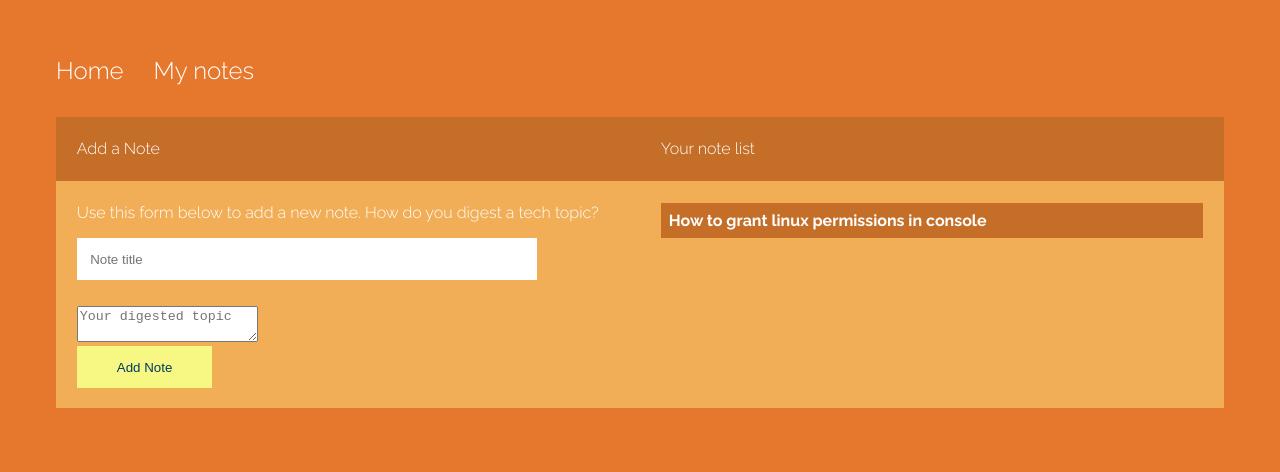
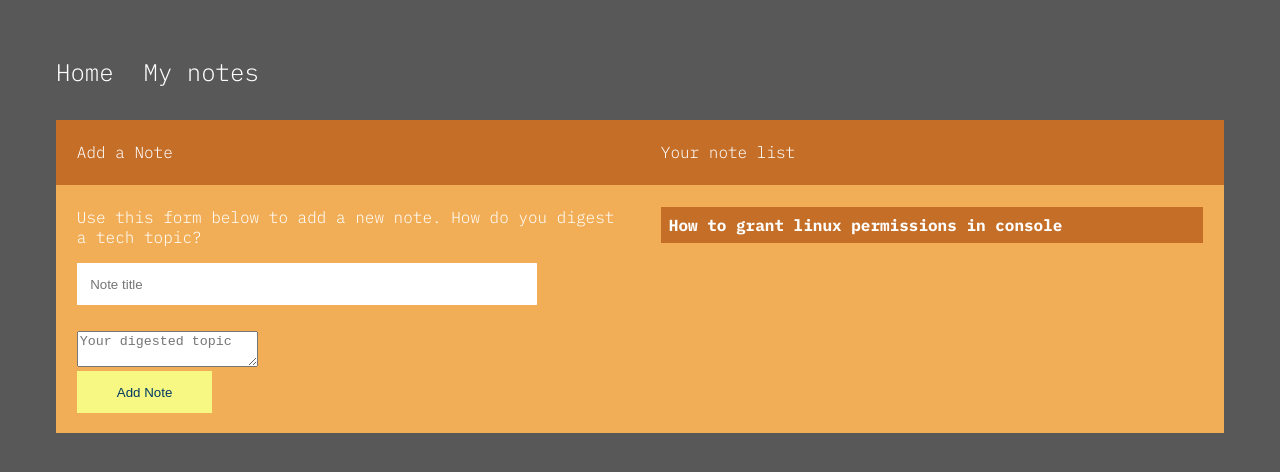
Before and after one commit to emsedano/j4ng, an Angular app in the folder mynotes/: page / in a window 1280 px wide. Shown: the top 472 px of the page. Built offline with nearby package versions, Linux system fonts and the light colour scheme.

Commit message:
update to dark theme styles.css

```diff
--- a/mynotes/src/styles.scss
+++ b/mynotes/src/styles.scss
@@ -1,10 +1,10 @@
 /* You can add global styles to this file, and also import other style files */
-@import url('https://fonts.googleapis.com/css?family=Raleway:300,700');
+@import url('https://fonts.googleapis.com/css?family=IBM+Plex+Mono:300,700');
 
 body {
- background:rgb(230, 120, 46);
+ background:rgb(88, 88, 88);
  padding: 3em;
- font-family: 'Raleway', 'Arial';
+ font-family: 'IBM Plex Mono', monospace;
  color:#fff;
 }
 ul {
```
